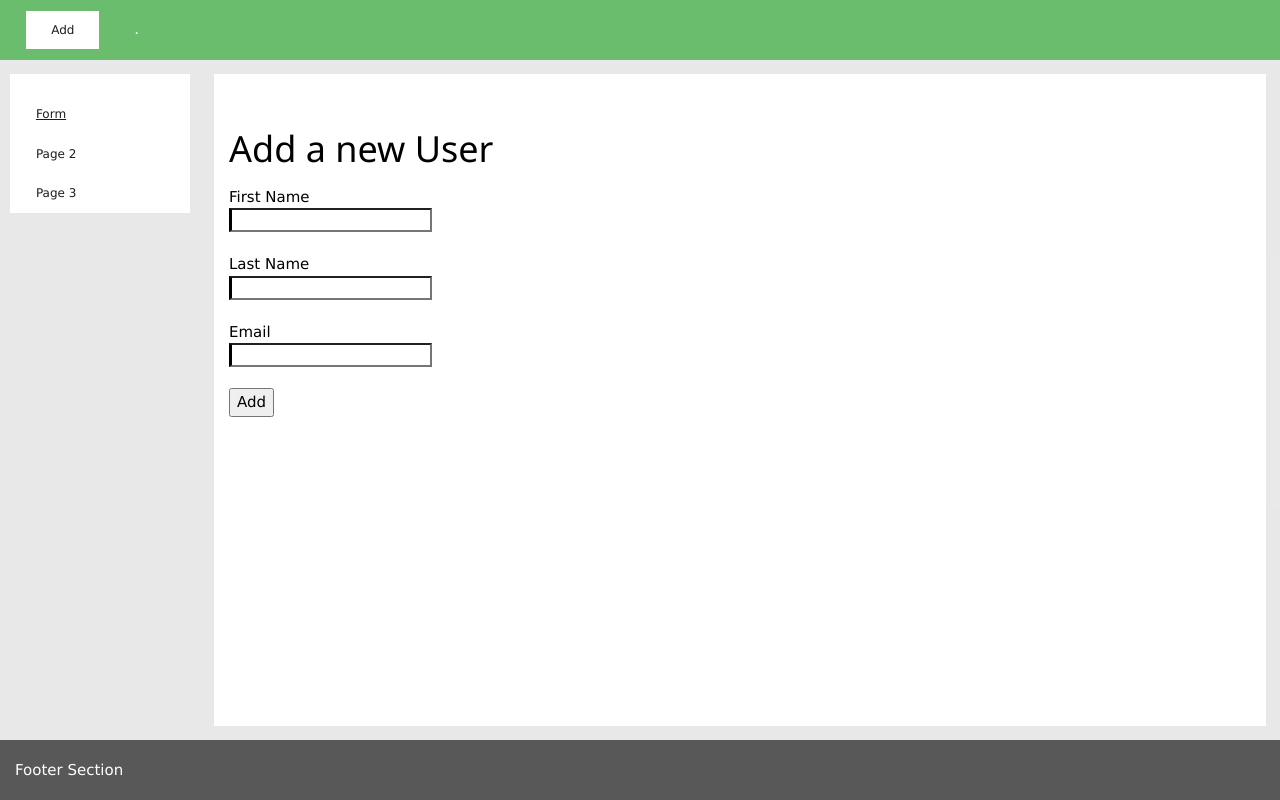
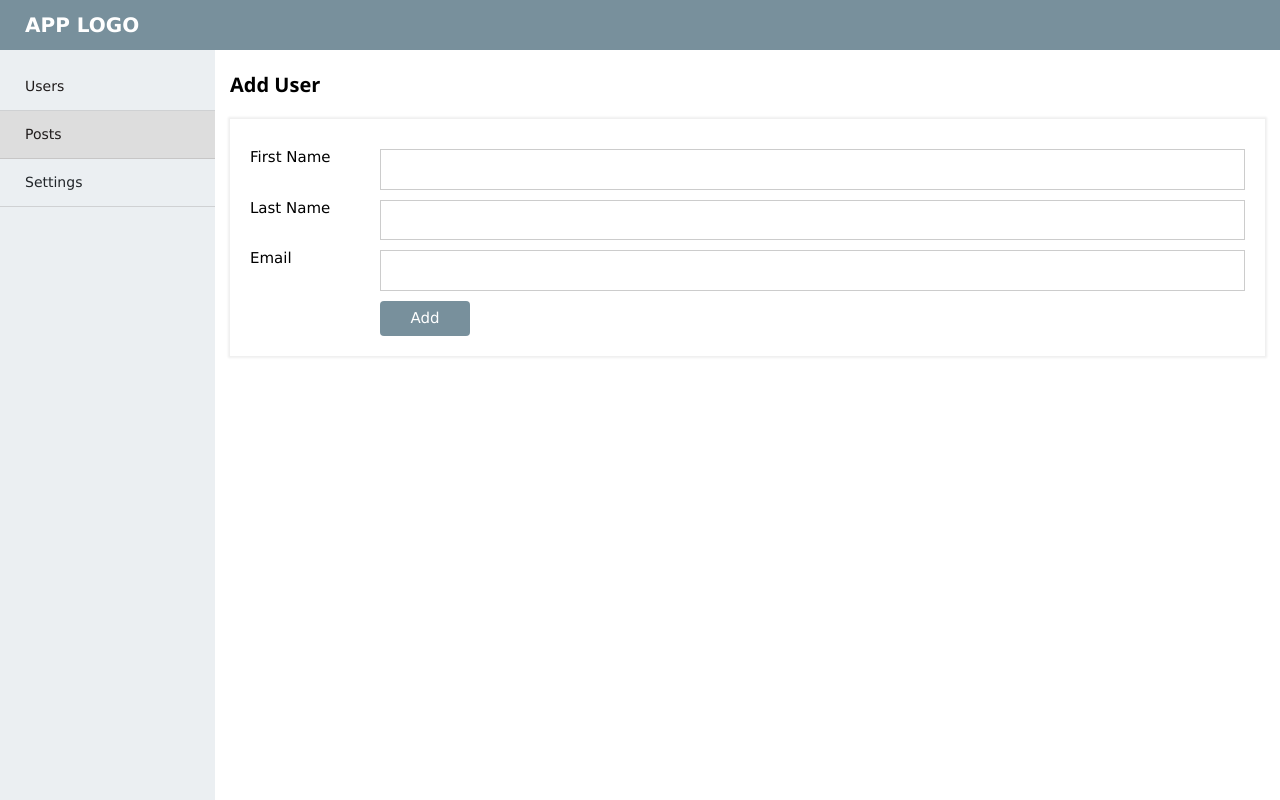
Before and after one commit to IsraaHaseeba/Angular_Task, an Angular app: page /user/form in a window 1280 px wide. Built offline with nearby package versions, Linux system fonts and the light colour scheme.

Commit message:
form and table style

```diff
--- a/src/app/app.component.css
+++ b/src/app/app.component.css
@@ -3,41 +3,28 @@
     margin: 0%;
 }
 
-.col-flex {
-    display: flex;
-    flex-flow: column;
+
+
+.active-link {
+    background-color: #DDDDDD;
 }
 
-.row-flex {
-    display: flex;
-    flex-flow: row;
+.header {
+    padding: 5px;
+    box-sizing: border-box;
+    font-weight: bold;
+    justify-content: space-around;
+    background-color: #78909C;
+    font-size: 20px;
 }
 
 
-.header {
-    display: flex;
-    flex-flow: column;
-    height: 60px;
-    box-sizing: border-box;
-    justify-content: space-around;
-    background-color: #4CAF4FD2;
-}
-
-
-.footer {
-    line-height: 60px;
-    padding-left: 15px;
-    height: 60px;
-    background-color: #494949EA;
-    color: white;
-
-}
 
 .mid {
 
     overflow-y: scroll;
     flex: 5;
-    background-color: #E7E7E7B0;
+    background-color: #FFFFFF
 }
 
 
@@ -47,10 +34,11 @@
 
 .page {
 
+    background-color: #FFFFFF;
+    padding-left: 15px;
+    padding-right: 15px;
+    padding-bottom: 15px;
 
-    margin: 14px;
-    background-color: #FFFFFF;
-    padding: 15px;
     flex: 1;
 
 
@@ -60,7 +48,6 @@
     flex: 7;
     display: flex;
     flex-direction: column;
-
     background-color: #E7E7E7B0;
     color: black;
 
@@ -68,17 +55,14 @@
 }
 
 .left-section {
-    display: flex;
-    flex-direction: column;
-
-    box-sizing: border-box;
-    background-color: #E7E7E7B0;
-    min-width: 200px;
-
+    background-color: #EBEFF2;
+    width: 215px;
+    padding-top: 13px;
+    height: auto;
 }
 
 
-.header-item {
+.title {
     margin: 5px 20px;
     flex: 1;
     justify-content: space-around;
@@ -98,32 +82,19 @@
 
 }
 
-.button {
-    background-color: #FFFFFF;
-    /* Green */
-    border: none;
+.side-button {
+    border-bottom: solid 1px #a5a4a467;
     color: rgb(31, 27, 27);
-    padding: 10px 25px;
-    font-size: 12px;
-    margin: 0.5%;
+    padding: 13px 25px;
+    font-size: 14px;
     cursor: pointer;
-
-
+    text-decoration: none;
 }
-
-.side-bar {
-    background-color: #FFFFFF;
-    padding-top: 10%;
-    margin: 7% 5%;
-    max-height: calc(100% - 30px);
-    justify-content: baseline;
 
 
 
-}
-
-.button:hover {
-    background-color: #4CAF4FD2;
+.side-button:hover {
+    background-color: #d4cfcfd3;
     transition: 0.4s;
 }
 
--- a/src/app/app.component.html
+++ b/src/app/app.component.html
@@ -2,7 +2,7 @@
 <html lang="en">
 
 <head>
-    <title>Layout Task</title>
+    <title>Users System</title>
     <meta charset="UTF-8">
     <meta name="viewport" content="width=device-width, initial-scale=1">
 
@@ -17,26 +17,19 @@
 <body class="body col-flex">
 
     <div class="header">
-
-        <div class="header-item">
-            <button class="no-hover  button" onclick="addLine()">Add</button>
-
-            <button class="reset" onClick="window.location.reload();"><i class=" fas fa-redo-alt"></i>.</button>
-        </div>
-
-
-        <div id="content"></div>
+        <p class="title">APP LOGO</p>
     </div>
 
     <div class="mid row-flex">
-        <div class="left-section">
-            <!-- Sidebar -->
-            <div class="side-bar col-flex">
+        <div class="left-section col-flex">
 
-                <a class="button" routerLink="/user/form" routerLinkActive="active">Form </a>
-                <a class="button">Page 2</a>
-                <a class="button">Page 3</a>
-            </div>
+            <a class=" side-button " [ngClass]="{'active-link': router.url=='/user/table'}" routerLink="/user/table"
+                routerLinkActive="active">Users
+            </a>
+            <a class="side-button" [ngClass]="{'active-link': router.url=='/user/form'}" routerLink="/user/form"
+                routerLinkActive="active">Posts</a>
+            <a class="side-button" [ngClass]="{'active-link': router.url=='/user/2'}">Settings</a>
+
 
         </div>
         <div class="right-section">
@@ -56,9 +49,6 @@
         </div>
     </div>
 
-    <div class=" footer">
-        Footer Section
-    </div>
 
 </body>
 
--- a/src/app/app.component.ts
+++ b/src/app/app.component.ts
@@ -1,4 +1,5 @@
 import { Component, NgModule } from '@angular/core';
+import { Router } from '@angular/router';
 
 
 export interface User {
@@ -20,6 +21,6 @@ export interface User {
 })
 export class AppComponent {
   title = 'FirstApp';
-
+  constructor(public router: Router) { }
 
 }
--- a/src/app/user/form/form.component.css
+++ b/src/app/user/form/form.component.css
@@ -1,15 +1,43 @@
 .invalid {
-    color: #a94442;
-    margin-left: 15px;
-    font-size: 30px;
-    font-weight: bold;
+    color: red;
+    margin-left: 5px;
+    width: 20px;
+
 }
 
-.row-flex {
-    display: flex;
-    justify-content: space-between 5px;
+.form {
+    padding: 20px;
+
 }
 
+label {
+    width: 130px;
+    padding-top: 7px;
+    height: 30px;
+}
+
+button {
+    width: 90px;
+    color: white;
+    background-color: #78909C;
+    border: none;
+    border-radius: 4px;
+    height: 35px;
+    margin-top: 10px;
+}
+
+.field-position {
+    display: flex;
+    flex-direction: column;
+    flex: 12;
+    margin-top: 10px;
+}
+
+
+
+
 .field {
-    height: 10%;
+    border-color: ridge 1px #757575;
+
+
 }
--- a/src/app/user/form/form.component.html
+++ b/src/app/user/form/form.component.html
@@ -1,5 +1,11 @@
-<h1>{{id>-1? "Update user":"Add a new User"}}</h1>
-<form #form="ngForm" name="myForm">
+<link rel="stylesheet" href="https://cdn.jsdelivr.net/npm/bootstrap@4.0.0/dist/css/bootstrap.min.css"
+    integrity="sha384-Gn5384xqQ1aoWXA+058RXPxPg6fy4IWvTNh0E263XmFcJlSAwiGgFAW/dAiS6JXm" crossorigin="anonymous">
+<link rel="stylesheet" href="https://www.w3schools.com/w3css/4/w3.css">
+
+<h1 class="sub-title">{{id>-1? "Update User":"Add User"}}</h1>
+<br>
+
+<form #form="ngForm" class="box form" name="myForm">
 
     <!--<label for="name">Name</label>
     <div class="row-flex">
@@ -12,27 +18,56 @@
     </div>-->
 
 
+    <div class="col-flex">
 
-    <label for="firstName">First Name</label>
         <div class="row-flex">
-        <input class="field" type="text"
+            <label for="firstName" class="row-flex">First Name <div
+                    *ngIf="form.form.controls['firstName']?.touched && form.form.controls['firstName']?.invalid"
+                    title="Invalid" class="invalid"> *
+                </div></label>
+            <div class="field-position">
+                <input class="w3-input w3-border field" type="text"
                     [ngStyle]="{'border-left':(user.firstName == '' && firstNameControl.touched)? 'solid red' : 'solid black' }"
-            [(ngModel)]="user.firstName" required name="firstName" id="firstName" #firstNameControl="ngModel"><br><br>
-        <div *ngIf="form.form.controls['firstName']?.touched && form.form.controls['firstName']?.invalid"
-            title="Invalid" class="invalid"> !
+                    [(ngModel)]="user.firstName" required name="firstName" id="firstName" #firstNameControl="ngModel">
             </div>
         </div>
 
-    <label for="lastName">Last Name</label>
         <div class="row-flex">
-        <input class="field" type="text"
+            <label for="lastName" class="row-flex">Last Name <div
+                    *ngIf="form.form.controls['lastName']?.touched && form.form.controls['lastName']?.invalid"
+                    title="Invalid" class="invalid"> *
+                </div></label>
+            <div class="field-position">
+                <input class="w3-input w3-border field" type="text"
                     [ngStyle]="{'border-left':(user.lastName == '' && lastNameControl.touched)? 'solid red' : 'solid black' }"
-            [(ngModel)]="user.lastName" required name="lastName" id="lastName" #lastNameControl="ngModel"><br><br>
-        <div *ngIf="form.form.controls['lastName']?.touched && form.form.controls['lastName']?.invalid" title="Invalid"
-            class="invalid"> !
+                    [(ngModel)]="user.lastName" required name="lastName" id="lastName" #lastNameControl="ngModel">
             </div>
         </div>
 
+        <div class="row-flex ">
+            <label for="email" class="row-flex">Email <div
+                    *ngIf="form.form.controls['email']?.touched && form.form.controls['email']?.invalid" title="Invalid"
+                    class="invalid">
+                    *
+                </div></label>
+
+            <div class="field-position">
+                <input class="w3-input w3-border field" type="email"
+                    [ngStyle]="{'border-left':(user.email == '' && emailControl.touched)? 'solid red' : 'solid black' }"
+                    [(ngModel)]="user.email" name="email" email required id="email" #emailControl="ngModel">
+
+
+                <button type="submit" (click)="addUser(form)">{{id>-1? "Update": "Add"}}
+                </button>
+            </div>
+        </div>
+
+
+
+
+    </div>
+
+</form>
 <!--<label for="dob">Date Of Birth</label>
     <div class="row-flex">
         <input class="field" type="date" [ngStyle]="{'border-left':( dobControl.touched)? 'solid red' : 'solid black' }"
@@ -52,29 +87,3 @@
             title="Invalid" class="invalid"> !
         </div>
     </div>-->
-
-
-
-
-
-    <label for="email">Email</label>
-    <div class="row-flex">
-        <input class="field" type="email"
-            [ngStyle]="{'border-left':(user.email == '' && emailControl.touched)? 'solid red' : 'solid black' }"
-            [(ngModel)]="user.email" name="email" email required id="email" #emailControl="ngModel"><br><br>
-        <div *ngIf="form.form.controls['email']?.touched && form.form.controls['email']?.invalid" title="Invalid"
-            class="invalid">
-            !
-        </div>
-    </div>
-
-
-
-
-
-
-</form>
-
-<button type="submit" (click)="addUser(form)">{{id>-1? "Update": "Add"}}
-</button>
-<br>
--- a/src/app/user/table/table.component.css
+++ b/src/app/user/table/table.component.css
@@ -0,0 +1,49 @@
+.head {
+    flex-direction: row;
+    justify-content: space-between;
+}
+
+
+
+.table {
+    text-align: center;
+}
+
+
+
+.add-button {
+    margin: auto;
+    width: 30px;
+    height: 30px;
+    color: white;
+    border: none;
+    font-size: 15px;
+    border-radius: 30px;
+    background-color: #78909C;
+
+}
+
+.lines-number {
+    color: #848E97;
+}
+
+
+.table-button {
+    color: white;
+    font-weight: normal;
+    border: none;
+    border-radius: 4px;
+}
+
+.edit-button {
+    background-color: #78909C;
+    width: 50%;
+    max-width: 50px;
+}
+
+.delete-button {
+    background-color: #FB0000;
+    width: 23%;
+    margin-left: 6px;
+    max-width: 23px;
+}
--- a/src/app/user/table/table.component.html
+++ b/src/app/user/table/table.component.html
@@ -1,21 +1,24 @@
-<table border="1">
+<link rel="stylesheet" href="https://cdn.jsdelivr.net/npm/bootstrap@4.0.0/dist/css/bootstrap.min.css"
+    integrity="sha384-Gn5384xqQ1aoWXA+058RXPxPg6fy4IWvTNh0E263XmFcJlSAwiGgFAW/dAiS6JXm" crossorigin="anonymous">
+
+<div class="head flex-display">
+    <h1 class="sub-title">Users</h1>
+    <button class="add-button">+</button>
+</div>
+<br>
+<table class="box  table table-hover">
     <thead>
         <tr>
-            <th>Id</th>
-            <th>First Name</th>
-            <th>Last Name</th>
-            <!--<th>Age</th>
-            <th>DoB</th>
-            <th>Name</th>-->
-            <th>Email</th>
 
+            <th scope="col">#</th>
+            <th scope="col">Name</th>
+            <th scope="col">Age</th>
+            <th scope="col">Dob</th>
+            <th></th>
         </tr>
-
-
     </thead>
     <tbody>
-
-        <tr *ngFor="let _user of this.userList">
+        <tr scope="row" *ngFor="let _user of this.userList">
 
             <td>{{_user.id}} </td>
             <td>{{_user.firstName}}</td>
@@ -23,10 +26,16 @@
             <td>{{_user.email}}</td>
             <!--<td>{{_user.dob | agePipe}}</td>
             <td>{{_user.dob | date}}</td>
+            -->
+            <th> <button class="table-button edit-button" (click)="editUser(_user)">Edit</button>
+                <button class="table-button delete-button" (click)="deleteUser(_user)">X</button>
+            </th>
 
-            <th><button (click)="deleteUser(_user)">x</button></th>-->
-            <th><button (click)="editUser(_user)">edit</button></th>
+
+
 
         </tr>
+
     </tbody>
 </table>
+<p class="lines-number">{{linesNum}} items to show.</p>
--- a/src/styles.scss
+++ b/src/styles.scss
@@ -1 +1,29 @@
 /* You can add global styles to this file, and also import other style files */
+
+.sub-title {
+    font-size: 20px;
+    font-weight: 700;
+    flex: 1;
+    margin: auto;
+}
+
+.row-flex {
+    display: flex;
+    flex-flow: row;
+}
+
+
+.box {
+    box-shadow: 0 0 2px 2px #EFEFEF;
+
+}
+
+.col-flex {
+    display: flex;
+    flex-flow: column;
+}
+
+.flex-display {
+    display: flex;
+    flex-direction: row;
+}
```
Also changed, not shown: src/app/user/table/table.component.ts (+13 -5 lines). Lines whose indentation alone changed are shown as unchanged.
